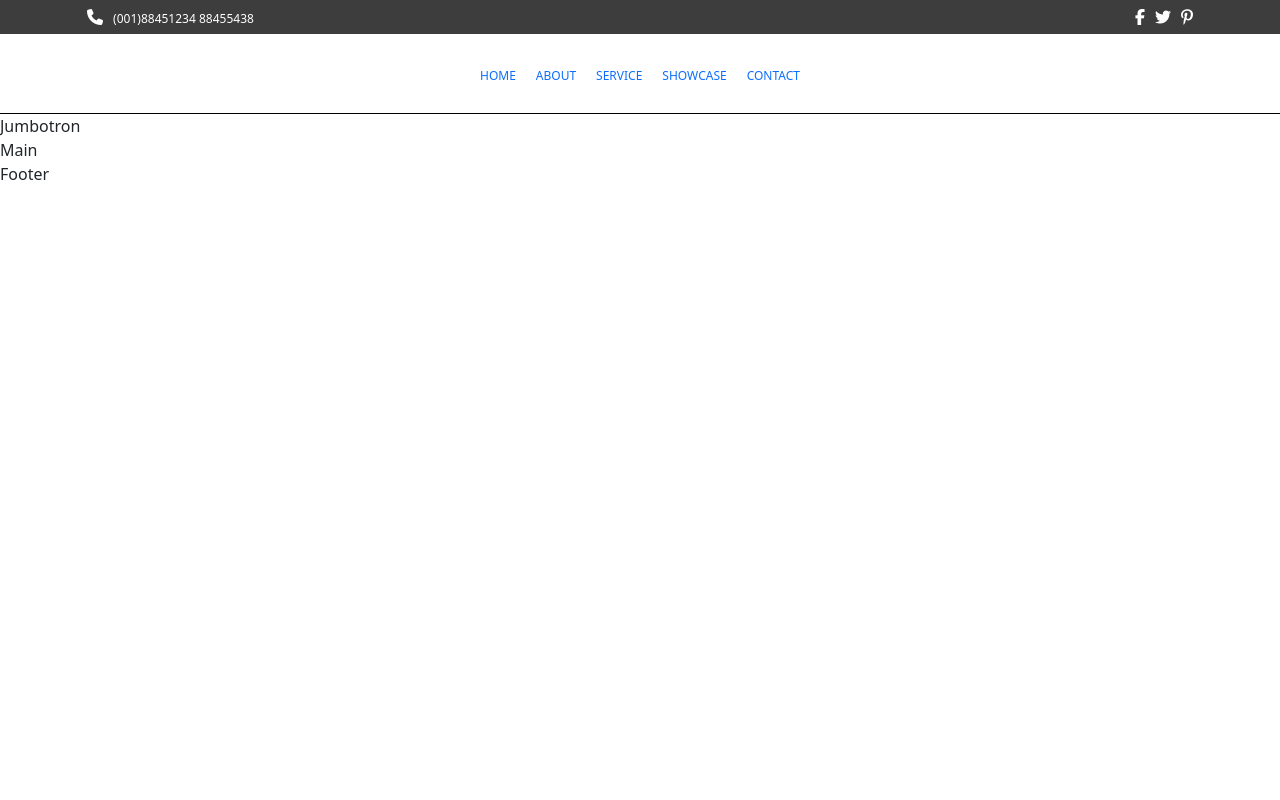
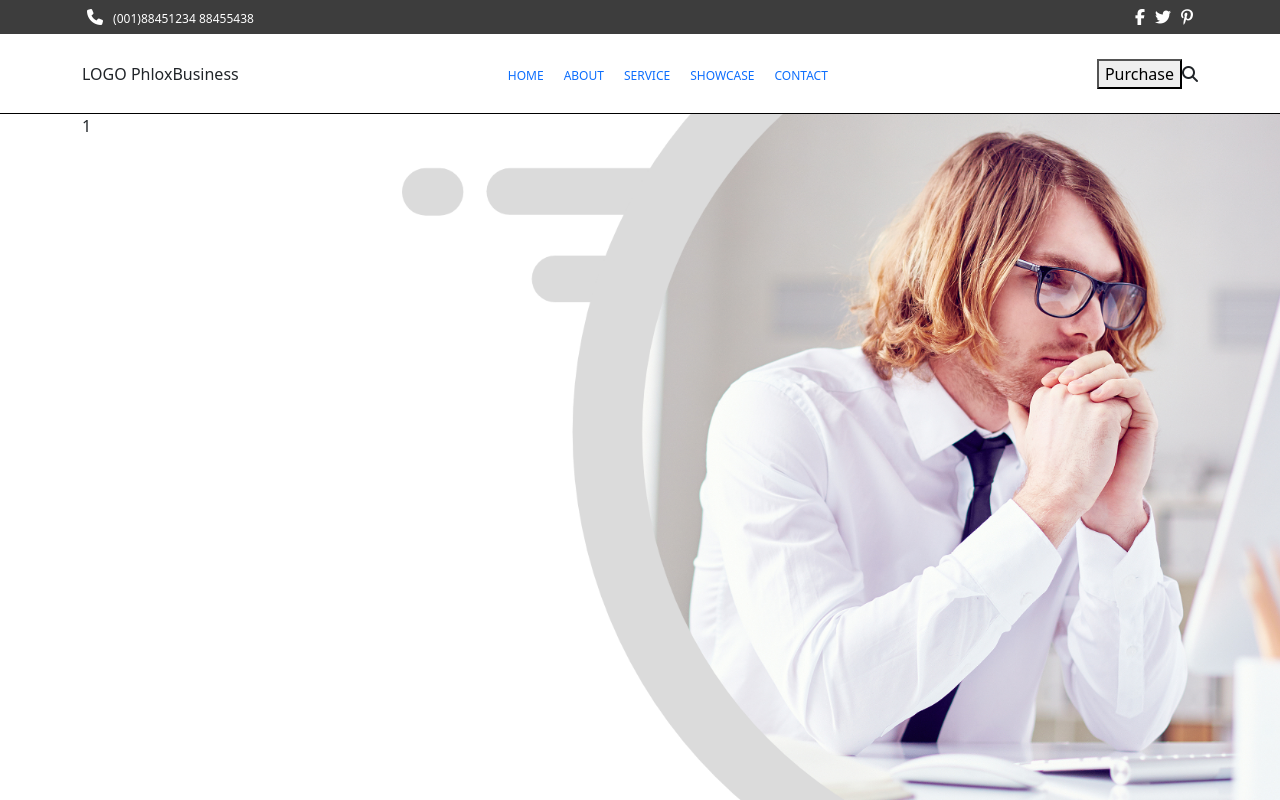
Before and after one commit to carlo-ddm/proj-html-vuejs, a Vue app: page / in a window 1280 px wide. Shown: the top 800 px of the page. Built offline with nearby package versions, Linux system fonts and the light colour scheme.

Commit message:
position immagine jimbotron! corretta?

```diff
--- a/src/components/HeaderComp.vue
+++ b/src/components/HeaderComp.vue
@@ -22,7 +22,11 @@
     <div class="cd-container-bottom d-flex align-items-center">
       <div class="container d-flex justify-content-between align-items-center">
 
-        <span>1</span>
+        <div>
+          LOGO
+          <span>Phlox</span>
+          <span>Business</span>
+        </div>
 
         <nav>
           <ul class="m-0 p-0">
@@ -32,7 +36,10 @@
           </ul>
         </nav>
 
-        <span>3</span>
+        <div>
+          <button>Purchase</button>
+          <i class="fa-solid fa-magnifying-glass"></i>
+        </div>
 
       </div>
     </div>
@@ -81,13 +88,14 @@ export default {
 @import '../assets/styles/mixines';
 
 header {
-  color: white;
+
 
   // TOP
   .cd-container-top {
     width: 100%;
     height: 34px;
     background-color: #3D3D3D;
+    color: white;
 
     span {
       margin-left: 2px;
--- a/src/components/JumbotronComp.vue
+++ b/src/components/JumbotronComp.vue
@@ -1,6 +1,13 @@
 <template>
   <div class="jumbotron">
-    Jumbotron
+    <div class="container">
+      <div class="row">
+        <div class="col-6">1</div>
+        <div class="col-6 cd">
+          <img src="../assets/images/Group-35-2x.png" alt="jumbotron-pic-1">
+        </div>
+      </div>
+    </div>
   </div>
 </template>
 
@@ -12,4 +19,18 @@ export default {
 
 <style lang="scss" scoped>
 
+.jumbotron {
+  overflow: hidden;
+  height: 800px;
+}
+  .col-6.cd {
+    img {
+      position: relative;
+      top: -170px;
+      right: 250px;
+      width: 210%;
+    }
+    }
+
+
 </style>
```
